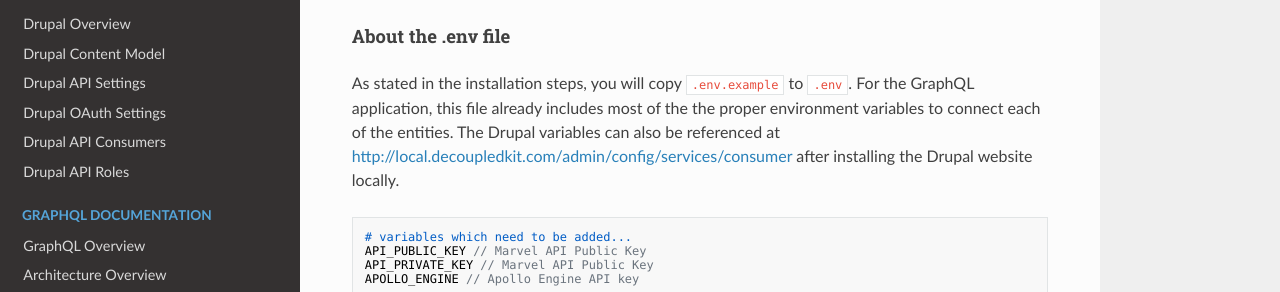
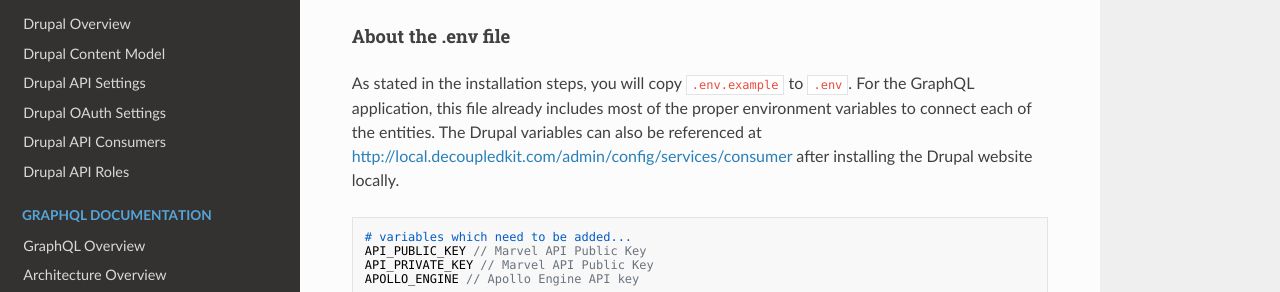
Before and after one commit to steveworley/decoupledkit-react, an MkDocs documentation site: the page built from docs/gettingstarted-graphql.md, in a window 1280 px wide and 900 px high, scrolled down 558 px. Shown: the part 184-476 px from the top of the window. Built offline with MkDocs 1.6.1, drawn with Linux system fonts in a browser that asks for light colours; nearby versions of some CDN libraries; old or Windows-style settings are respelled for this version of MkDocs.

Commit message:
Edits from proofreading README.md and gettingstarted-graphql.md.

````diff
--- a/docs/gettingstarted-graphql.md
+++ b/docs/gettingstarted-graphql.md
@@ -24,7 +24,7 @@
 
 #### About the .env file
 
-As stated in the installation steps, you will copy `.env.example` to `.env`. For the GraphQL application, this file already includes most of the the proper environment variables to connect each of the entities. The Drupal variables can also be referenced at [http://local.decoupledkit.com/admin/config/services/consumer](http://local.decoupledkit.com/admin/config/services/consumer) after installing the Drupal website locally.
+As stated in the installation steps, you will copy `.env.example` to `.env`. For the GraphQL application, this file already includes most of the proper environment variables to connect each of the entities. The Drupal variables can also be referenced at [http://local.decoupledkit.com/admin/config/services/consumer](http://local.decoupledkit.com/admin/config/services/consumer) after installing the Drupal website locally.
 
 
 ```
````
Also changed, not shown: README.md (+6 -6 lines), docs/gettingstarted-drupal.md (line endings or trailing spaces).
